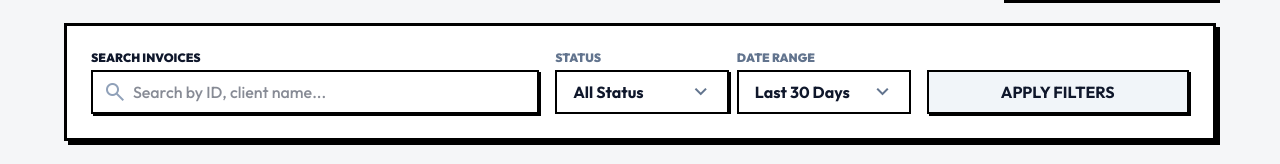
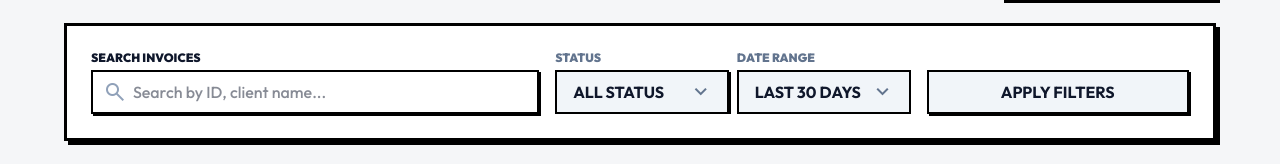
Before and after one commit to nipunyatawara-dev/Billcraft-invoice-manager, a Next.js app: page / in a window 1280 px wide. Shown: the part 172-336 px from the top of the page. Built offline with nearby package versions, Linux system fonts and the light colour scheme.

Commit message:
style: unify dropdowns with Apply Filters button styling

```diff
--- a/src/app/page.tsx
+++ b/src/app/page.tsx
@@ -96,8 +96,8 @@ export default function Home() {
                 <div className="flex-1 min-w-[150px]">
                   <label className="block text-xs font-black uppercase mb-1 text-slate-500">Status</label>
                   <div className="relative">
-                    <select className="w-full h-[44px] comic-button comic-border-sm border-black pl-4 pr-10 font-bold focus:ring-primary bg-white dark:bg-slate-800 text-slate-900 dark:text-slate-100 cursor-pointer hover:bg-slate-100 dark:hover:bg-slate-700 transition-colors appearance-none">
-                      <option className="bg-white dark:bg-slate-900">All Status</option>
+                    <select className="w-full h-[44px] comic-button comic-border-sm border-black pl-4 pr-10 font-bold uppercase focus:ring-primary bg-slate-100 dark:bg-slate-800 text-slate-900 dark:text-slate-100 cursor-pointer hover:bg-slate-200 dark:hover:bg-slate-700 transition-colors appearance-none">
+                      <option className="bg-white dark:bg-slate-900 border-none">All Status</option>
                       <option className="bg-white dark:bg-slate-900">Paid</option>
                       <option className="bg-white dark:bg-slate-900">Unpaid</option>
                       <option className="bg-white dark:bg-slate-900">Overdue</option>
@@ -110,7 +110,7 @@ export default function Home() {
                 <div className="flex-1 min-w-[150px]">
                   <label className="block text-xs font-black uppercase mb-1 text-slate-500">Date Range</label>
                   <div className="relative">
-                    <select className="w-full h-[44px] comic-button comic-border-sm border-black pl-4 pr-10 font-bold focus:ring-primary bg-white dark:bg-slate-800 text-slate-900 dark:text-slate-100 cursor-pointer hover:bg-slate-100 dark:hover:bg-slate-700 transition-colors appearance-none">
+                    <select className="w-full h-[44px] comic-button comic-border-sm border-black pl-4 pr-10 font-bold uppercase focus:ring-primary bg-slate-100 dark:bg-slate-800 text-slate-900 dark:text-slate-100 cursor-pointer hover:bg-slate-200 dark:hover:bg-slate-700 transition-colors appearance-none">
                       <option className="bg-white dark:bg-slate-900">Last 30 Days</option>
                       <option className="bg-white dark:bg-slate-900">Last 90 Days</option>
                       <option className="bg-white dark:bg-slate-900">This Year</option>
```
